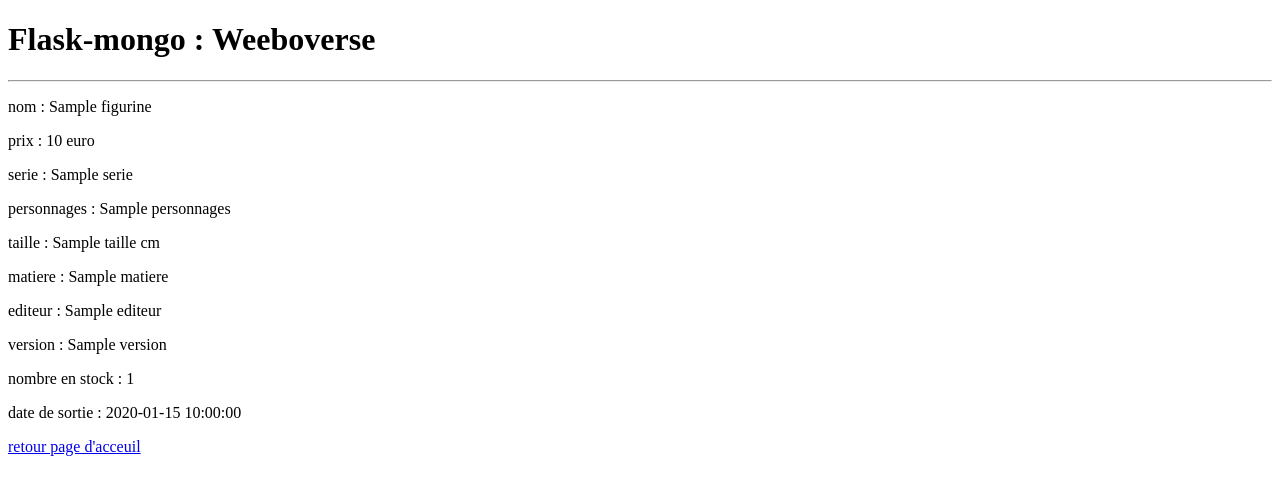
After one commit to Thibault-De-Permentier/flask-mongo, a Flask app: template templates/read.html in a window 1280 px wide. The commit adds this page. Shown: the top 495 px of the page. Run offline with Flask 3, Linux system fonts and the light colour scheme; the template is opened without the code that fills it: most values are stand-ins (such as "Sample title", 1, 10 or a date in 2020).

Commit message:
ajout du read

```diff
--- a/app.py
+++ b/app.py
@@ -39,7 +39,7 @@ def create():
 
 @app.route("/<id>/read", methods=['GET'])
 def read(id):
-    figurine = figurine.find({"_id": ObjectId(id)})
+    figurine = figurines.find({"_id": ObjectId(id)})
     return render_template('read.html', figurine=figurine)
 
 
--- a/templates/index.html
+++ b/templates/index.html
@@ -48,11 +48,11 @@
                 {{ figurine['nom'] }} : {{figurine['prix']}}
             </div>
             <div>
-                <form method="POST" action="{{ url_for('delete', id=figurine['_id']) }}" >
+                <form method="POST" action="{{url_for('delete', id=figurine['_id'])}}" >
                     <input type="submit" value="Delete figurine"
                            onclick="return confirm('Are you sure you want to delete this entry?')">
                 </form>
-
+                <a href="{{url_for('read', id=figurine['_id'])}}">voir les infos de la figurine</a>
             </div>
         </li>
     {% endfor %}
--- /dev/null
+++ b/templates/read.html
@@ -0,0 +1,28 @@
+<!DOCTYPE html>
+<html lang="fr">
+<head>
+    <meta charset="UTF-8">
+    <title>Flask-mongo : Weeboverse</title>
+</head>
+<body>
+    <h1>Flask-mongo : Weeboverse</h1>
+    <hr>
+    {% for figurine in figurine %}
+    <div class="content">
+        <p> nom : {{figurine['nom']}} </p>
+        <p> prix : {{figurine['prix']}} euro</p>
+        <p> serie : {{figurine['reference']['serie']}} </p>
+        <p> personnages : {{figurine['reference']['personnages']}} </p>
+        <p> taille : {{figurine['taille']}} cm </p>
+        <p> matiere : {{figurine['matiere']}} </p>
+        <p> editeur : {{figurine['editeur']}} </p>
+        {% if figurine['version']%}
+            <p> version : {{figurine['version']}} </p>
+        {% endif %}
+        <p> nombre en stock : {{figurine['nbEnStock']}} </p>
+        <p> date de sortie : {{figurine['dateDeSortie']}} </p>
+    </div>
+    {% endfor %}
+    <a href="{{url_for('index')}}">retour page d'acceuil</a>
+</body>
+</html>
```
